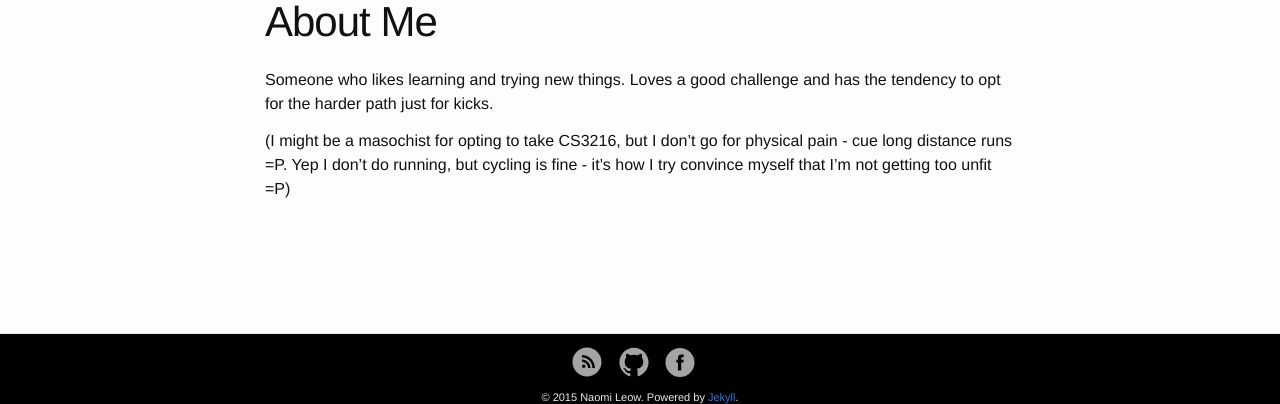
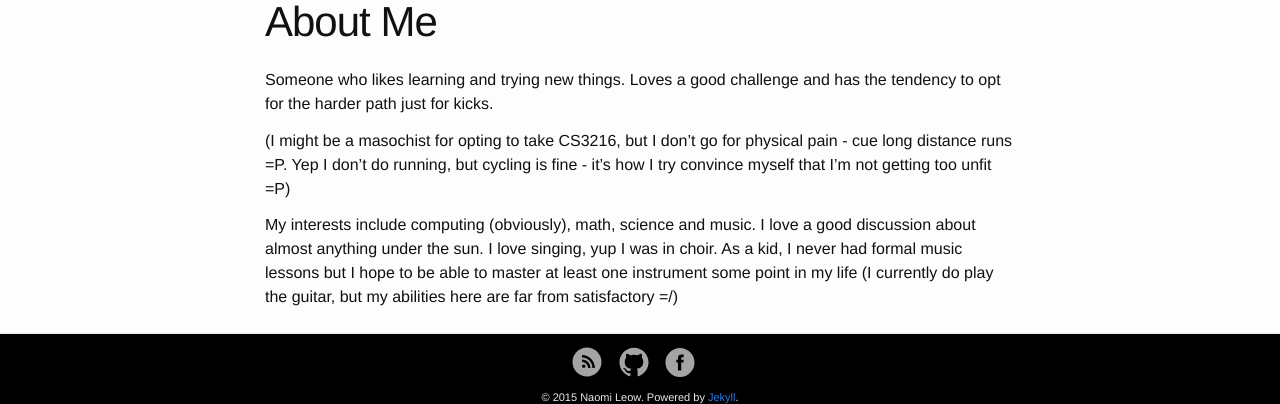
Before and after one commit to naomilwx/cs3216-blog, a Jekyll site: the page built from about.md, in a window 1280 px wide and 900 px high, scrolled down 533 px, cut to the strip 496-900 px from the top of the window. Built offline with Jekyll 4.4.1, drawn with Linux system fonts in a browser that asks for light colours.

Commit message:
update about me page

```diff
--- a/about.md
+++ b/about.md
@@ -7,3 +7,5 @@ permalink: /about/
 Someone who likes learning and trying new things. Loves a good challenge and has the tendency to opt for the harder path just for kicks.
 
 (I might be a masochist for opting to take CS3216, but I don't go for physical pain - cue long distance runs =P. Yep I don't do running, but cycling is fine - it's how I try convince myself that I'm not getting too unfit =P)
+
+My interests include computing (obviously), math, science and music. I love a good discussion about almost anything under the sun. I love singing, yup I was in choir. As a kid, I never had formal music lessons but I hope to be able to master at least one instrument some point in my life (I currently do play the guitar, but my abilities here are far from satisfactory =/)
```
